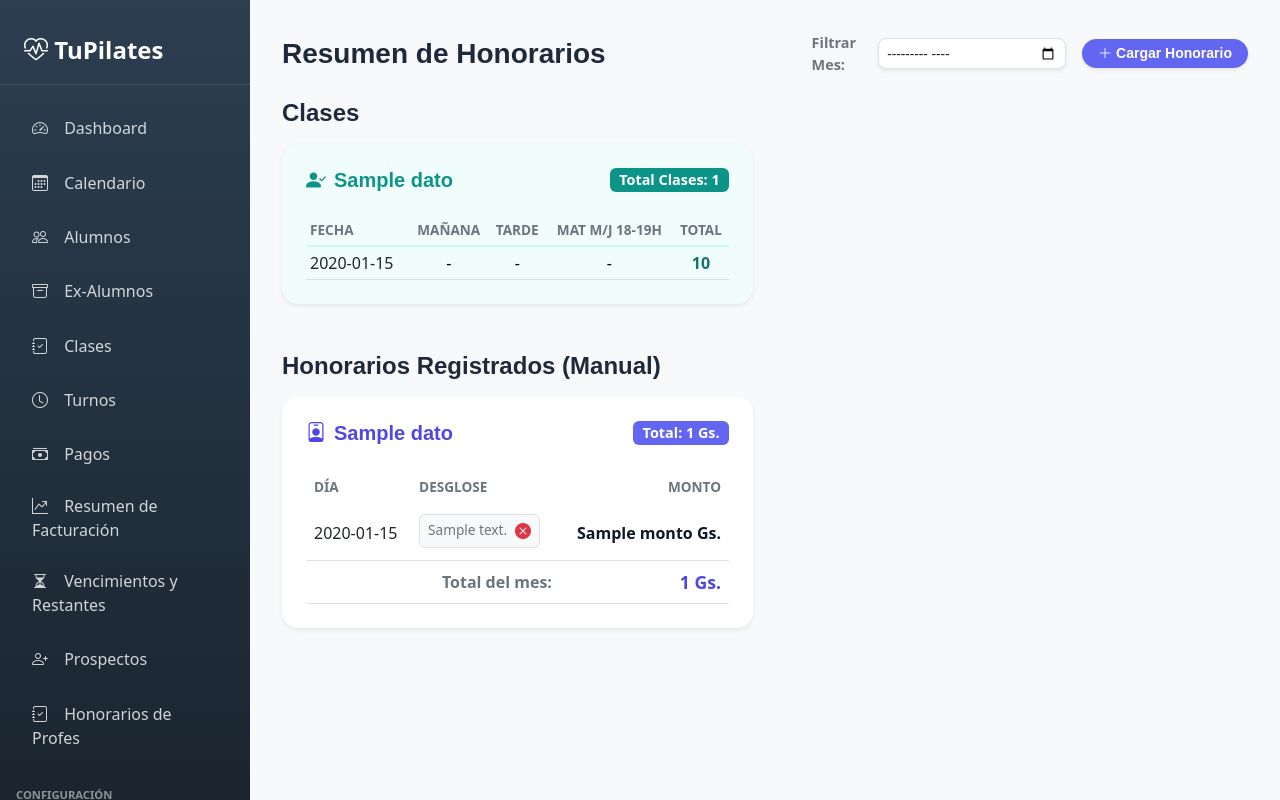
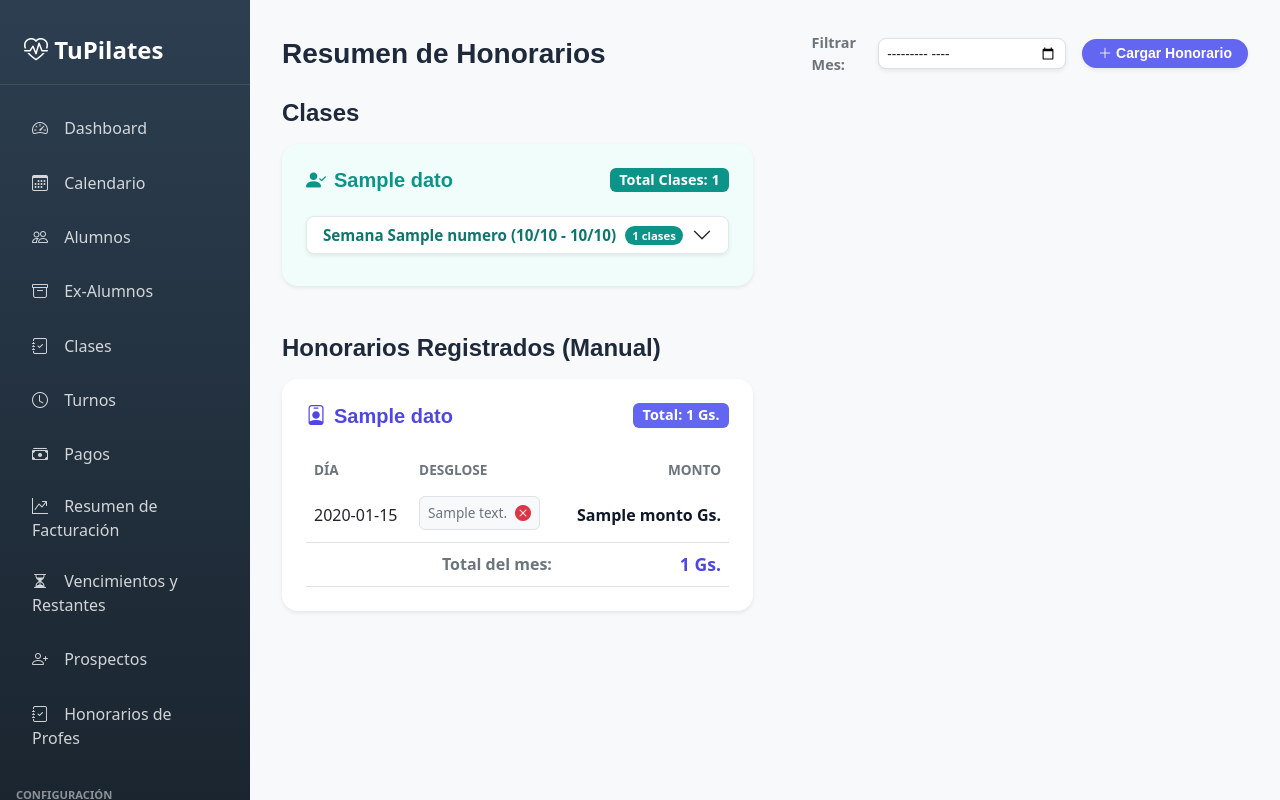
Before and after one commit to joaquingavilan/pilates, a Django app: template Pilapp/templates/admin_panel/honorarios/resumen.html in a window 1280 px wide. Run offline with Django 5.2, Linux system fonts and the light colour scheme; the template is opened without the code that fills it: most values are stand-ins (such as "Sample title", 1, 10 or a date in 2020).

Commit message:
Agrupar resumen de clases por semanas en un accordion colapsable

```diff
--- a/Pilapp/templates/admin_panel/honorarios/resumen.html
+++ b/Pilapp/templates/admin_panel/honorarios/resumen.html
@@ -83,29 +83,45 @@
                 </span>
             </div>
             <div class="card-body px-4 pb-4">
-                <div class="table-responsive">
-                    <table class="table table-sm table-hover align-middle mb-0" style="background-color: transparent;">
-                        <thead style="border-bottom: 2px solid #ccfbf1;">
+                <div class="accordion" id="accordion-{{ forloop.counter }}">
+                    {% for week_num, semana in datos.semanas.items %}
+                    <div class="accordion-item bg-transparent border-0 mb-2">
+                        <h2 class="accordion-header" id="heading-{{ forloop.parentloop.counter }}-{{ week_num }}">
+                            <button class="accordion-button collapsed shadow-sm rounded-3 py-2 px-3" type="button" data-bs-toggle="collapse" data-bs-target="#collapse-{{ forloop.parentloop.counter }}-{{ week_num }}" aria-expanded="false" aria-controls="collapse-{{ forloop.parentloop.counter }}-{{ week_num }}" style="background-color: #fff; border: 1px solid #e2e8f0; color: #0f766e; font-weight: 600; font-size: 0.95rem;">
+                                Semana {{ semana.numero }} ({{ semana.inicio|date:"d/m" }} - {{ semana.fin|date:"d/m" }})
+                                <span class="badge rounded-pill ms-auto" style="background-color: #0d9488;">{{ semana.total_semana }} clases</span>
+                            </button>
+                        </h2>
+                        <div id="collapse-{{ forloop.parentloop.counter }}-{{ week_num }}" class="accordion-collapse collapse" aria-labelledby="heading-{{ forloop.parentloop.counter }}-{{ week_num }}" data-bs-parent="#accordion-{{ forloop.parentloop.counter }}">
+                            <div class="accordion-body px-1 py-2">
+                                <div class="table-responsive bg-white rounded-3 shadow-sm border border-light">
+                                    <table class="table table-sm table-hover align-middle mb-0">
+                                        <thead style="background-color: #f8fafc;">
                                             <tr>
-                                <th class="text-secondary fw-semibold border-0" style="background-color: transparent;">Fecha</th>
-                                <th class="text-secondary fw-semibold border-0 text-center" style="background-color: transparent;">Mañana</th>
-                                <th class="text-secondary fw-semibold border-0 text-center" style="background-color: transparent;">Tarde</th>
-                                <th class="text-secondary fw-semibold border-0 text-center" style="background-color: transparent;" title="Mat M/J 18:30 y 19:30">Mat M/J 18-19h</th>
-                                <th class="text-secondary fw-semibold border-0 text-center" style="background-color: transparent;">Total</th>
+                                                <th class="text-secondary fw-semibold border-0 ps-3">Fecha</th>
+                                                <th class="text-secondary fw-semibold border-0 text-center">Mañana</th>
+                                                <th class="text-secondary fw-semibold border-0 text-center">Tarde</th>
+                                                <th class="text-secondary fw-semibold border-0 text-center" title="Mat M/J 18:30 y 19:30">Mat M/J 18-19h</th>
+                                                <th class="text-secondary fw-semibold border-0 text-center pe-3">Total</th>
                                             </tr>
                                         </thead>
                                         <tbody>
-                            {% for fecha, info in datos.dias.items %}
+                                            {% for fecha, info in semana.dias.items %}
                                             <tr>
-                                <td class="fw-medium text-dark" style="background-color: transparent;">{{ fecha }}</td>
-                                <td class="text-center" style="background-color: transparent;">{% if info.mañana > 0 %}<span class="badge bg-light text-dark border">{{ info.mañana }}</span>{% else %}-{% endif %}</td>
-                                <td class="text-center" style="background-color: transparent;">{% if info.tarde > 0 %}<span class="badge bg-light text-dark border">{{ info.tarde }}</span>{% else %}-{% endif %}</td>
-                                <td class="text-center" style="background-color: transparent;">{% if info.mat_mj > 0 %}<span class="badge bg-light text-dark border">{{ info.mat_mj }}</span>{% else %}-{% endif %}</td>
-                                <td class="text-center fw-bold" style="color: #0f766e; background-color: transparent;">{{ info.total }}</td>
+                                                <td class="fw-medium text-dark ps-3 border-light">{{ fecha }}</td>
+                                                <td class="text-center border-light">{% if info.mañana > 0 %}<span class="badge bg-light text-dark border">{{ info.mañana }}</span>{% else %}-{% endif %}</td>
+                                                <td class="text-center border-light">{% if info.tarde > 0 %}<span class="badge bg-light text-dark border">{{ info.tarde }}</span>{% else %}-{% endif %}</td>
+                                                <td class="text-center border-light">{% if info.mat_mj > 0 %}<span class="badge bg-light text-dark border">{{ info.mat_mj }}</span>{% else %}-{% endif %}</td>
+                                                <td class="text-center fw-bold pe-3 border-light" style="color: #0f766e;">{{ info.total }}</td>
                                             </tr>
                                             {% endfor %}
                                         </tbody>
                                     </table>
+                                </div>
+                            </div>
+                        </div>
+                    </div>
+                    {% endfor %}
                 </div>
             </div>
         </div>
```
Also changed, not shown: Pilapp/views_panel.py (+32 -8 lines). Lines whose indentation alone changed are shown as unchanged.
